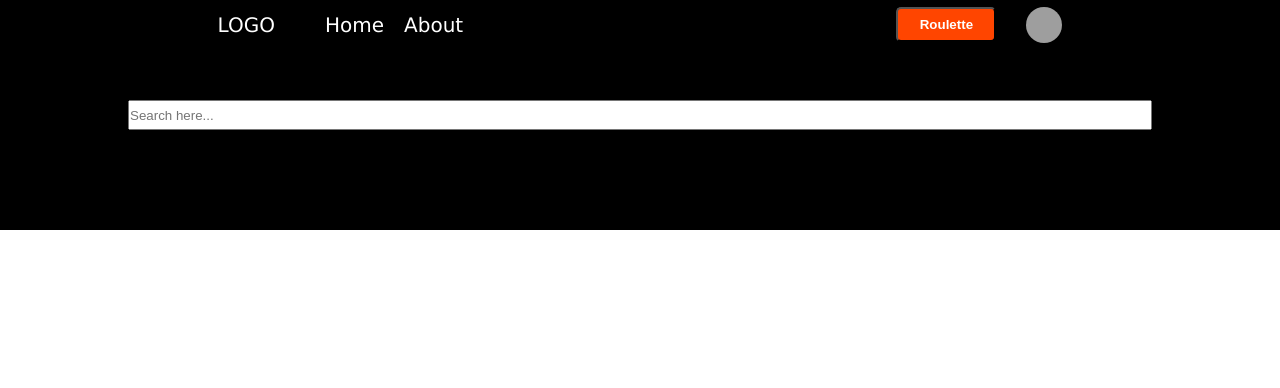
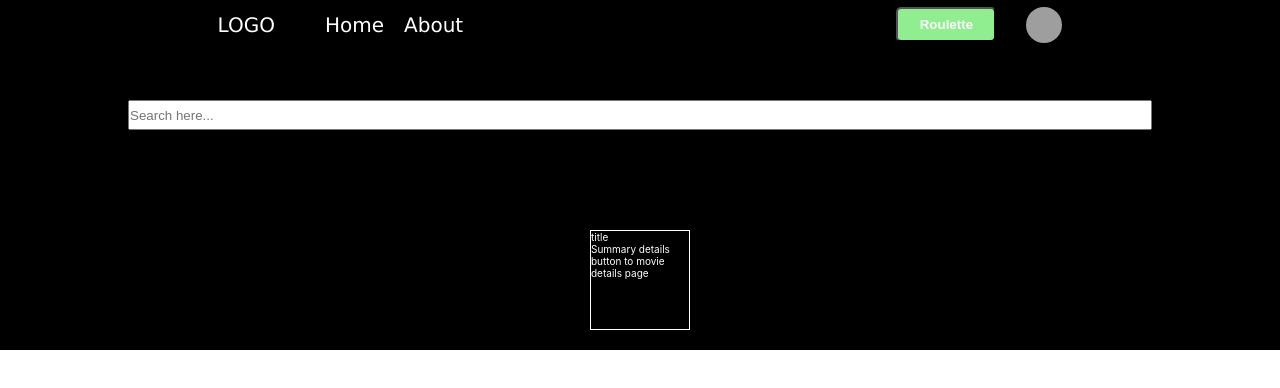
Before and after one commit to Jorfishdan/hackathon-movies, a React (Create React App) app in the folder client/: page / in a window 1280 px wide. Shown: the top 388 px of the page. Built offline with nearby package versions, Linux system fonts and the light colour scheme; grey boxes are pictures that could not be loaded.

Commit message:
header, searchbar and card

```diff
--- a/client/src/components/HomePage/HomePage.js
+++ b/client/src/components/HomePage/HomePage.js
@@ -1,14 +1,22 @@
 // import SearchBar from "../SearchBar/SearchBar";
 // import MovieCard from "../MovieCard";
+import avatar from '../../assets/avatar.jpg'
 import './HomePage.scss';
 function HomePage() {
   return (
     <>
       <div className="homepage">
         <form className="homepage__form">
-          <input classname="homepage__input"type="text" placeholder="Search here..."></input>
+          <input className="homepage__input"type="text" placeholder="Search here..."></input>
         </form>
-      </div>
+
+
+      <div className='moviecard'>
+      {/* <img className="moviecard__img" src={avatar} alt="movie poster">Picture</img> */}
+        <div className="moviecard__title">title</div>
+        <div className="moviecard__details">Summary details button to movie details page</div>
+       </div>
+       </div>
     </>
   );
 }
--- a/client/src/components/HomePage/HomePage.scss
+++ b/client/src/components/HomePage/HomePage.scss
@@ -3,7 +3,11 @@
 .homepage{
     background-color: black;
     display:flex;
-    justify-content: center;
+    align-items: center;
+    flex-direction: column;
+    // border: solid 1px white;
+    // border-radius: 0.5rem;
+
 
     &__form {
         margin-top: 5rem;
@@ -13,7 +17,26 @@
        height: 3rem;
         width: 80vw;
         margin-bottom: 10rem;
+
+        &:hover{
+            border: 2px solid greenyellow;
+        }
     }
 
+}
+
+.moviecard {
+    background-color: black;
+    width: 10rem;
+    height: 10rem;
+    color:white;
+    border: 1px solid white;
+    margin-bottom: 2rem;
+
+    &:hover{
+        background-color: white;
+        color:black;
+        border: 2px solid lightgreen;
+    }
 
 }
--- a/client/src/components/NavBar/NavBar.js
+++ b/client/src/components/NavBar/NavBar.js
@@ -15,6 +15,7 @@ function NavBar() {
       <div className="NavBar__random-avatar-wrapper">
       <button className="NavBar__random">Roulette</button>
       <img className="NavBar__avatar" src={avatar} alt="avatar profile"></img>
+      {/* <p className='NavBar__username'>Rachel</p> */}
       </div>
     </nav>
   );
--- a/client/src/components/NavBar/NavBar.scss
+++ b/client/src/components/NavBar/NavBar.scss
@@ -41,7 +41,7 @@
 
     &__random {
         border-radius: 0.5rem;
-        background-color: orangered;
+        background-color: lightgreen;
         color: white;
         font-weight: 600;
         width: 10rem;
@@ -85,5 +85,4 @@
         display:flex;
     }
 
-
 }
```
